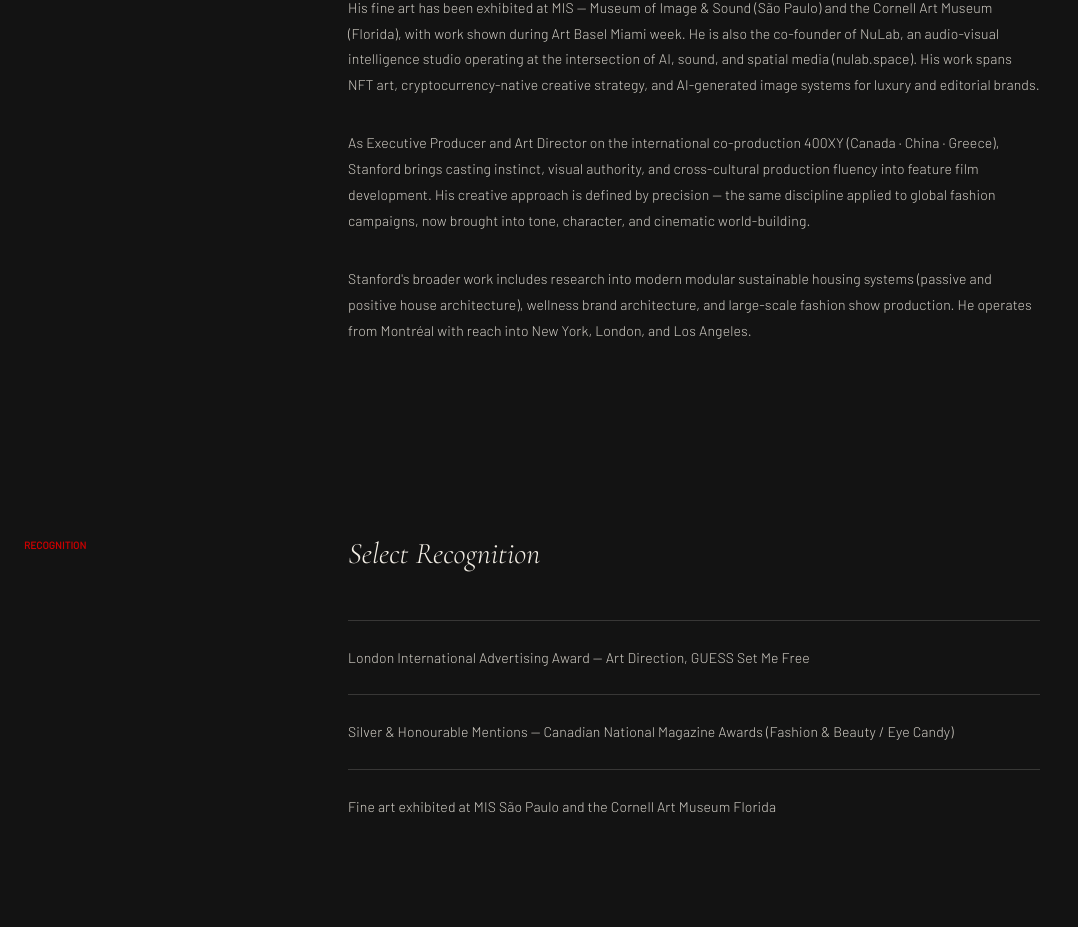
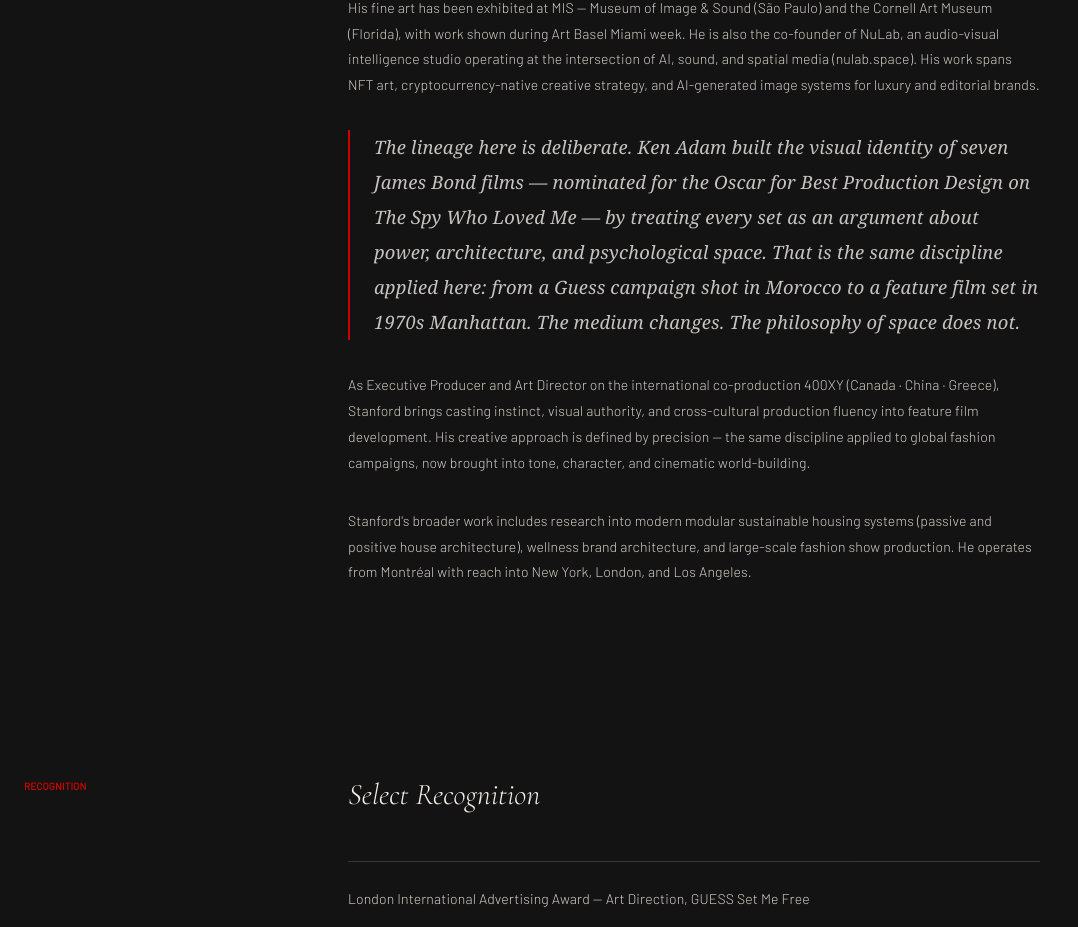
Before and after one commit to danielarmonstanford/SE-Film-Slate, a React (Vite) app: page /about in a window 1280 px wide. Shown: the part 2618-3545 px from the top of the page, without its empty margins (0-1078 px from the left). Built offline with nearby package versions, Linux system fonts and the light colour scheme.

Commit message:
Add Ken Adam editorial aside to About founder bio

```diff
--- a/src/pages/About.tsx
+++ b/src/pages/About.tsx
@@ -109,6 +109,17 @@ const About = () => {
             </p>
             <p className="text-sm text-[#F5F0E6] opacity-85 leading-loose">
               His fine art has been exhibited at MIS — Museum of Image & Sound (São Paulo) and the Cornell Art Museum (Florida), with work shown during Art Basel Miami week. He is also the co-founder of NuLab, an audio-visual intelligence studio operating at the intersection of AI, sound, and spatial media (nulab.space). His work spans NFT art, cryptocurrency-native creative strategy, and AI-generated image systems for luxury and editorial brands.
+            </p>
+            <p style={{
+              fontFamily: "'Noto Serif', serif",
+              fontStyle: 'italic',
+              fontSize: '1.15rem',
+              color: 'rgba(229,226,225,0.85)',
+              lineHeight: '1.9',
+              borderLeft: '2px solid #CC0000',
+              paddingLeft: '24px',
+            }}>
+              The lineage here is deliberate. Ken Adam built the visual identity of seven James Bond films — nominated for the Oscar for Best Production Design on The Spy Who Loved Me — by treating every set as an argument about power, architecture, and psychological space. That is the same discipline applied here: from a Guess campaign shot in Morocco to a feature film set in 1970s Manhattan. The medium changes. The philosophy of space does not.
             </p>
             <p className="text-sm text-[#F5F0E6] opacity-85 leading-loose">
               As Executive Producer and Art Director on the international co-production 400XY (Canada · China · Greece), Stanford brings casting instinct, visual authority, and cross-cultural production fluency into feature film development. His creative approach is defined by precision — the same discipline applied to global fashion campaigns, now brought into tone, character, and cinematic world-building.
```
